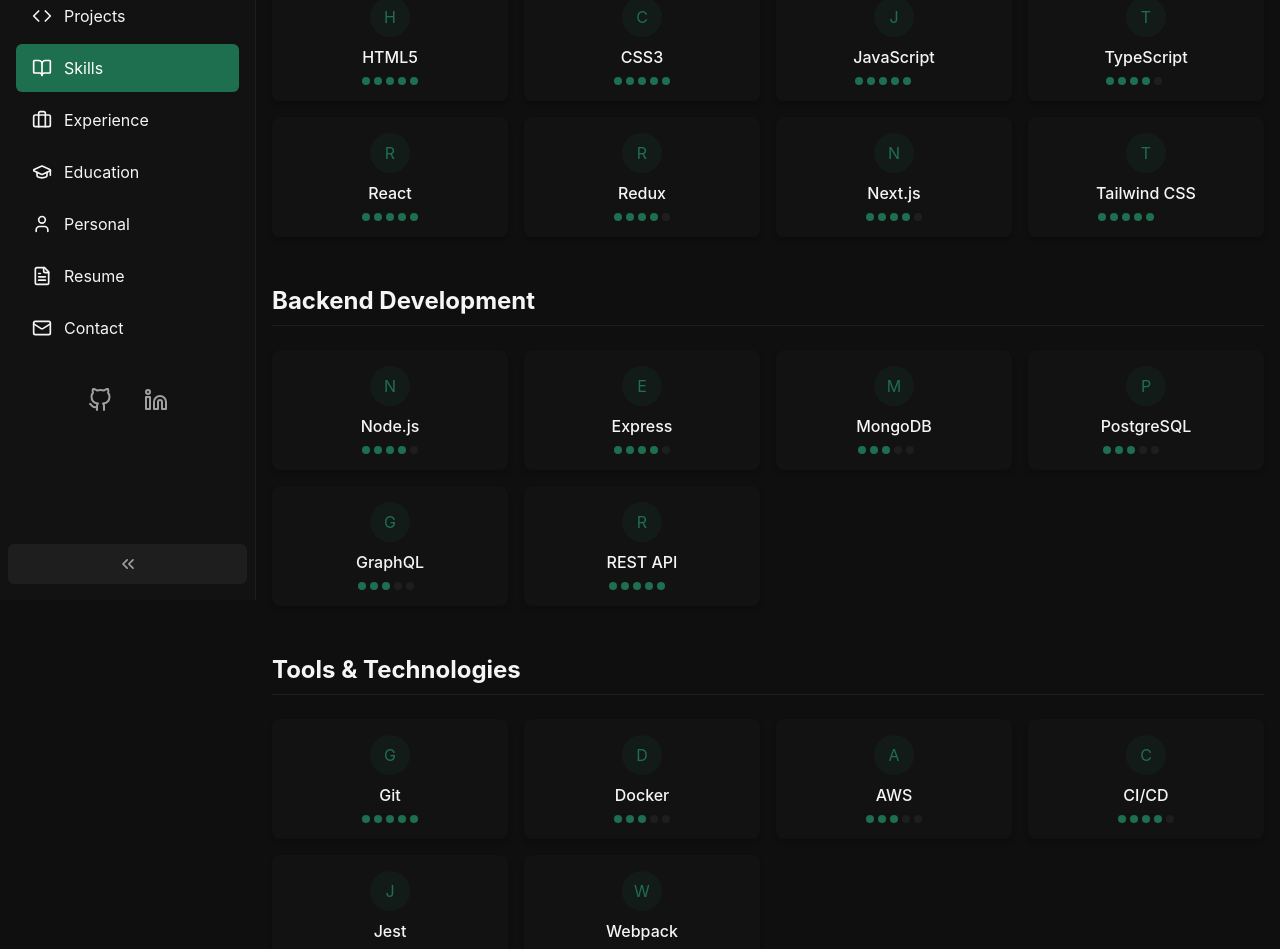
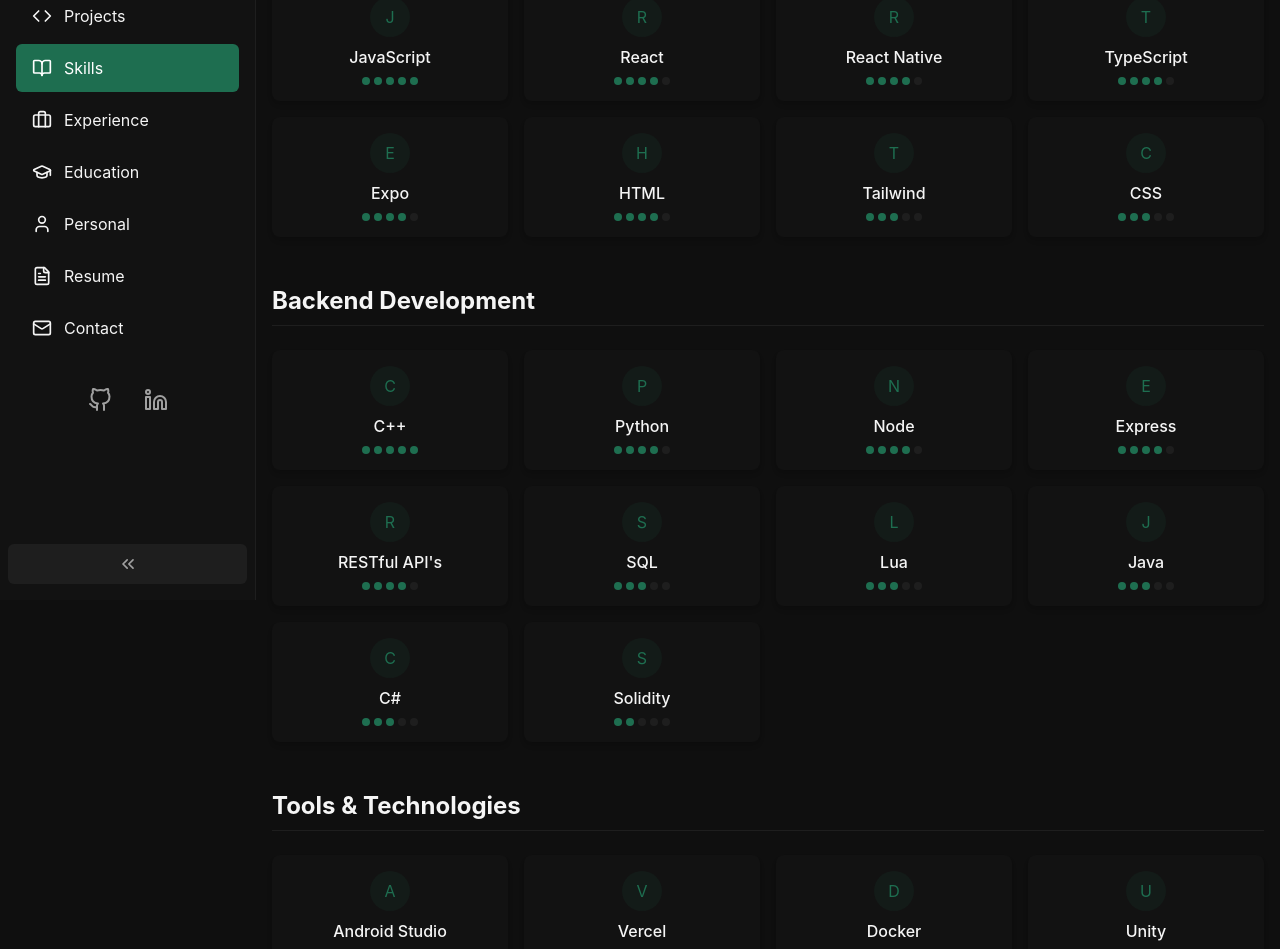
Before and after one commit to erikcompanhone/Personal-Portfolio, a React (Vite) app: page /skills in a window 1280 px wide. Shown: the part 200-1149 px from the top of the page. Built offline with nearby package versions, Linux system fonts and the light colour scheme.

Commit message:
feat: added content to skills

```diff
--- a/src/components/SkillBadge.tsx
+++ b/src/components/SkillBadge.tsx
@@ -21,7 +21,7 @@
       <div className="text-center">
         <p className="font-medium">{name}</p>
         {level > 0 && (
-          <div className="flex mt-2">
+          <div className="flex mt-2 justify-center">
             {[1, 2, 3, 4, 5].map(star => (
               <div
                 key={star}
--- a/src/pages/Skills.tsx
+++ b/src/pages/Skills.tsx
@@ -2,38 +2,45 @@
 import SkillBadge from '../components/SkillBadge';
 
 const Skills: React.FC = () => {
-  const frontendSkills = [
-    { name: 'HTML5', level: 5 },
-    { name: 'CSS3', level: 5 },
+  // Reintroduced categorized technical sections per new request
+
+  const frontend = [
     { name: 'JavaScript', level: 5 },
+    { name: 'React', level: 4 },
+    { name: 'React Native', level: 4 },
     { name: 'TypeScript', level: 4 },
-    { name: 'React', level: 5 },
-    { name: 'Redux', level: 4 },
-    { name: 'Next.js', level: 4 },
-    { name: 'Tailwind CSS', level: 5 }
+    { name: 'Expo', level: 4 },
+    { name: 'HTML', level: 4 },
+    { name: 'Tailwind', level: 3 },
+    { name: 'CSS', level: 3 }
   ];
 
-  const backendSkills = [
-    { name: 'Node.js', level: 4 },
+  const backend = [
+    { name: 'C++', level: 5 },
+    { name: 'Python', level: 4 },
+    { name: 'Node', level: 4 },
     { name: 'Express', level: 4 },
-    { name: 'MongoDB', level: 3 },
-    { name: 'PostgreSQL', level: 3 },
-    { name: 'GraphQL', level: 3 },
-    { name: 'REST API', level: 5 }
+    { name: "RESTful API's", level: 4 },
+    { name: 'SQL', level: 3 },
+    { name: 'Lua', level: 3 },
+    { name: 'Java', level: 3 },
+    { name: 'C#', level: 3 },
+    { name: 'Solidity', level: 2 }
   ];
 
-  const toolsSkills = [
-    { name: 'Git', level: 5 },
+  const toolsTech = [
+    { name: 'Android Studio', level: 5 },
+    { name: 'Vercel', level: 4 },
     { name: 'Docker', level: 3 },
-    { name: 'AWS', level: 3 },
-    { name: 'CI/CD', level: 4 },
-    { name: 'Jest', level: 4 },
-    { name: 'Webpack', level: 4 }
+    { name: 'Unity', level: 3 },
+    { name: 'Hardhat', level: 2 },
+    { name: 'Web3.js', level: 2 },
+    { name: 'MATLAB', level: 2 }
   ];
 
   const languages = [
     { name: 'English', level: 5 },
-    { name: 'Portuguese', level: 4 },
+    { name: 'Portuguese', level: 5 },
     { name: 'Spanish', level: 3 }
   ];
 
@@ -44,8 +51,8 @@
     { name: 'Adaptability', level: 4 },
     { name: 'Time Management', level: 4 },
     { name: 'Attention to Detail', level: 5 },
-    { name: 'Patience', level: 4 },
-    { name: 'Creativity', level: 4 },
+    { name: 'Patience', level: 5 },
+    { name: 'Creativity', level: 5 },
     { name: 'Continuous Learning', level: 5 },
     { name: 'Critical Thinking', level: 4 },
     { name: 'Leadership', level: 3 }
@@ -58,7 +65,7 @@
       <section className="mb-12">
         <h2 className="text-2xl font-bold mb-6 border-b border-secondary pb-2">Frontend Development</h2>
         <div className="grid grid-cols-2 sm:grid-cols-3 md:grid-cols-4 gap-4">
-          {frontendSkills.map((skill, index) => (
+          {frontend.map((skill, index) => (
             <SkillBadge key={index} name={skill.name} level={skill.level} />
           ))}
         </div>
@@ -67,7 +74,7 @@
       <section className="mb-12">
         <h2 className="text-2xl font-bold mb-6 border-b border-secondary pb-2">Backend Development</h2>
         <div className="grid grid-cols-2 sm:grid-cols-3 md:grid-cols-4 gap-4">
-          {backendSkills.map((skill, index) => (
+          {backend.map((skill, index) => (
             <SkillBadge key={index} name={skill.name} level={skill.level} />
           ))}
         </div>
@@ -76,7 +83,7 @@
       <section className="mb-12">
         <h2 className="text-2xl font-bold mb-6 border-b border-secondary pb-2">Tools & Technologies</h2>
         <div className="grid grid-cols-2 sm:grid-cols-3 md:grid-cols-4 gap-4">
-          {toolsSkills.map((skill, index) => (
+          {toolsTech.map((skill, index) => (
             <SkillBadge key={index} name={skill.name} level={skill.level} />
           ))}
         </div>
```
